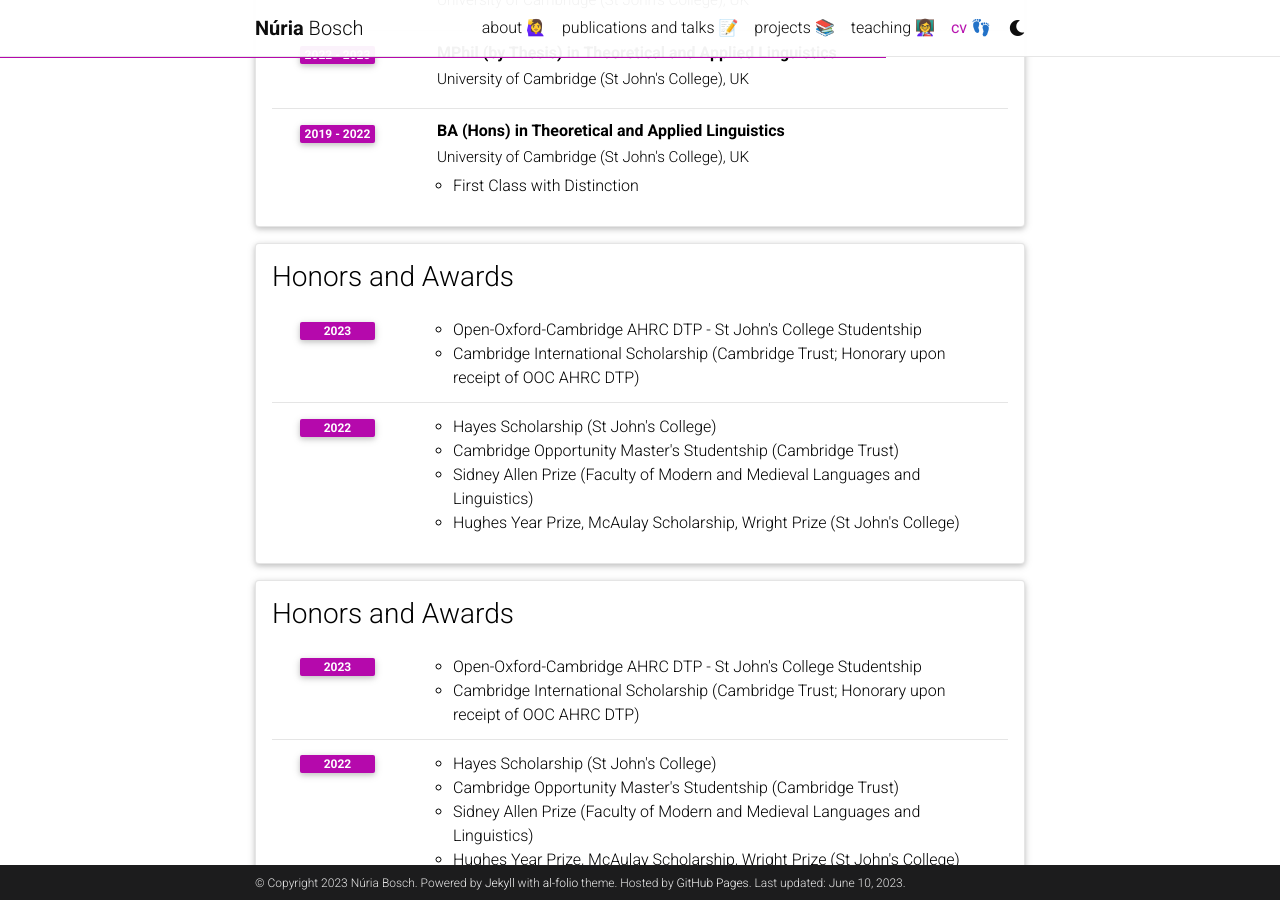
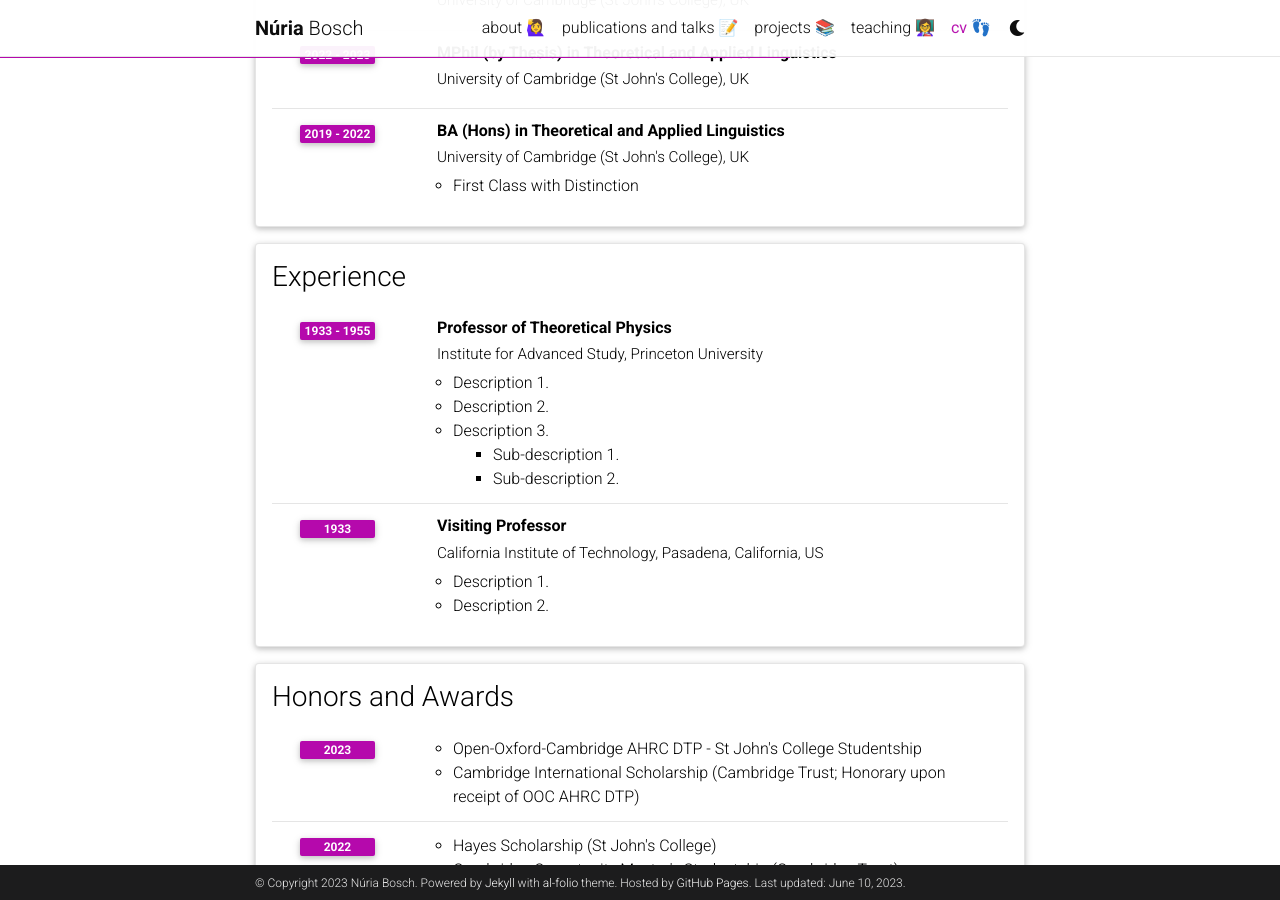
Before and after one commit to nuria-bosch/nuria-bosch.github.io, a Jekyll site: the page built from _pages/cv.md, in a window 1280 px wide and 900 px high, scrolled down 468 px. Built offline with Jekyll 4.4.1, drawn with Linux system fonts in a browser that asks for light colours; comment, search, counter and statistics services are not loaded; a style sheet for code colours, icons or effects is not loaded.

Commit message:
Update cv.yml

```diff
--- a/_data/cv.yml
+++ b/_data/cv.yml
@@ -19,19 +19,25 @@
       description:
         - First Class with Distinction
 
-- title: Honors and Awards
+- title: Experience
   type: time_table
   contents:
-    - year: 2023
-      items:
-        - Open-Oxford-Cambridge AHRC DTP - St John's College Studentship
-        - Cambridge International Scholarship (Cambridge Trust; Honorary upon receipt of OOC AHRC DTP)
-    - year: 2022
-      items:
-        - Hayes Scholarship (St John's College)
-        - Cambridge Opportunity Master's Studentship (Cambridge Trust)
-        - Sidney Allen Prize (Faculty of Modern and Medieval Languages and Linguistics)
-        - Hughes Year Prize, McAulay Scholarship, Wright Prize (St John's College)
+    - title: Professor of Theoretical Physics
+      institution: Institute for Advanced Study, Princeton University
+      year: 1933 - 1955
+      description:
+        - Description 1.
+        - Description 2.
+        - title: Description 3.
+          contents:
+            - Sub-description 1.
+            - Sub-description 2.
+    - title: Visiting Professor
+      institution: California Institute of Technology, Pasadena, California, US
+      year: 1933
+      description:
+        - Description 1.
+        - Description 2.
 
 - title: Honors and Awards
   type: time_table
```
